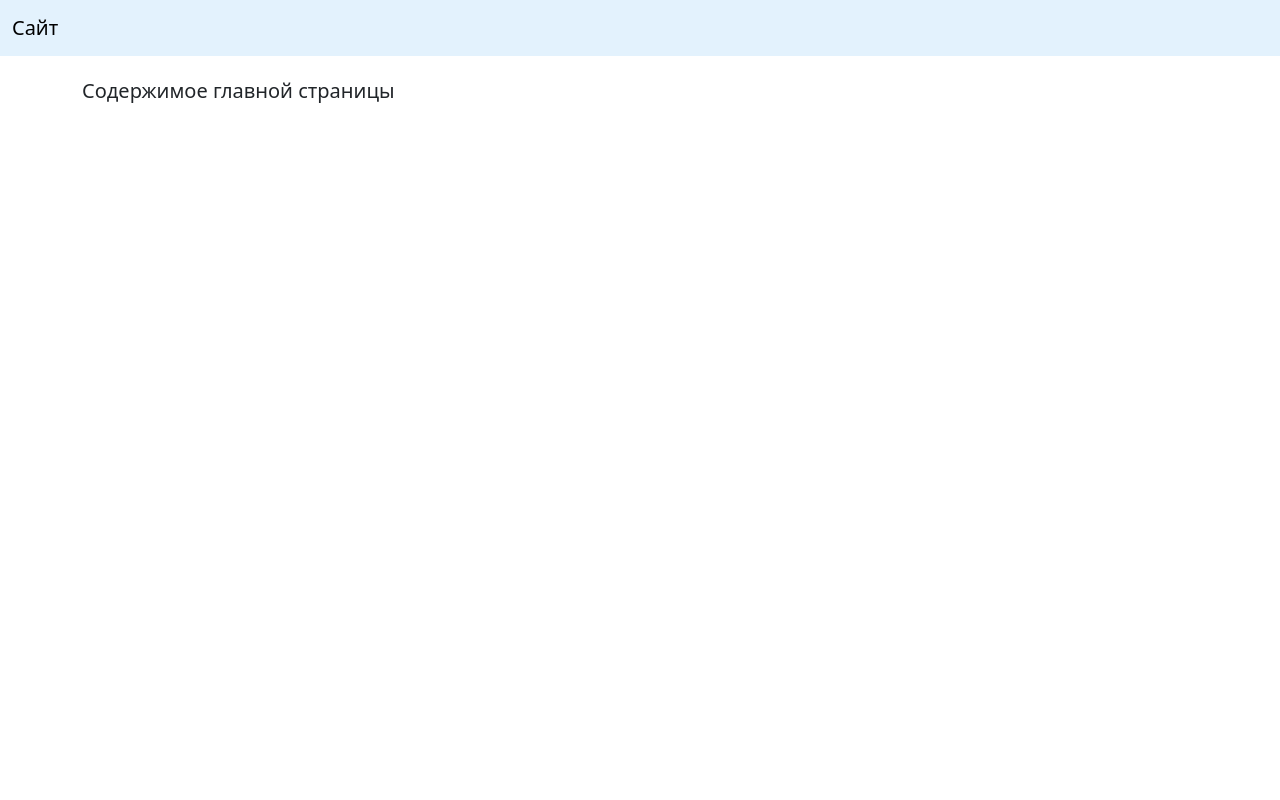
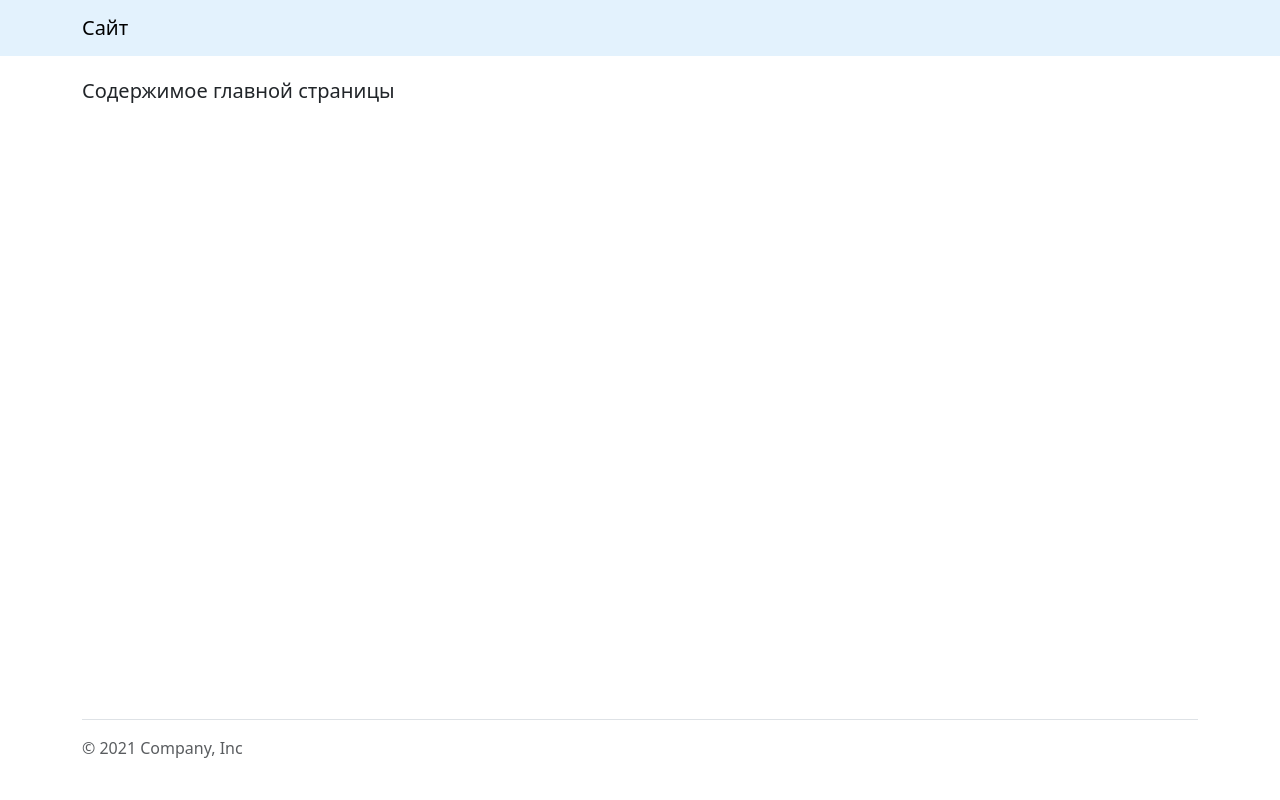
Before and after one commit to krylovilya/posting-ads, a Django app: page / in a window 1280 px wide. Run offline with Django 3.2, Linux system fonts and the light colour scheme; data that the repository does not hold is empty; some libraries are stand-ins or nearby versions.

Commit message:
Add blocks in templates

```diff
--- a/config/settings.py
+++ b/config/settings.py
@@ -118,5 +118,5 @@ DEFAULT_AUTO_FIELD = 'django.db.models.BigAutoField'
 CONSTANCE_BACKEND = 'constance.backends.memory.MemoryBackend'
 
 CONSTANCE_CONFIG = {
-    'MAINTENANCE_MODE': (True, str),
+    'MAINTENANCE_MODE': (False, str),
 }
--- a/templates/main/base.html
+++ b/templates/main/base.html
@@ -17,27 +17,7 @@
 
 <body>
 
-<nav class="navbar navbar-expand-lg navbar-light" style="background-color: #e3f2fd;">
-    <div class="container-fluid">
-        <a class="navbar-brand" href="/">Сайт</a>
-        <button class="navbar-toggler" type="button" data-bs-toggle="collapse" data-bs-target="#navbarSupportedContent"
-                aria-controls="navbarSupportedContent" aria-expanded="false" aria-label="Toggle navigation">
-            <span class="navbar-toggler-icon"></span>
-        </button>
-        <div class="collapse navbar-collapse" id="navbarSupportedContent">
-            <ul class="navbar-nav me-auto mb-2 mb-lg-0">
-                {% for page in flatpages %}
-                    <li class="nav-item"><a class="nav-link active" aria-current="page"
-                                            href="{{ page.url }}">{{ page.title }}</a></li>
-                {% endfor %}
-                {% if user.is_authenticated %}
-                    <li class="nav-item"><a class="nav-link active" aria-current="page"
-                                            href="#">Привет, {{ user }}!</a></li>
-                {% endif %}
-            </ul>
-        </div>
-    </div>
-</nav>
+{% include "main/includes/header.html" %}
 
 <div class="container" style="padding-top: 20px">
     {% block content %}
@@ -46,4 +26,7 @@
 
     {% endblock %}
 </div>
+
+{% include "main/includes/footer.html" %}
+
 </body>
--- /dev/null
+++ b/templates/main/includes/footer.html
@@ -0,0 +1,7 @@
+<div class="container fixed-bottom">
+    <footer class="d-flex flex-wrap justify-content-between align-items-center py-3 my-4 border-top">
+        <div class="col-md-4 d-flex align-items-center">
+            <span class="text-muted">© {% now "Y" %} Company, Inc</span>
+        </div>
+    </footer>
+</div>
--- /dev/null
+++ b/templates/main/includes/header.html
@@ -0,0 +1,21 @@
+<nav class="navbar navbar-expand-lg navbar-light" style="background-color: #e3f2fd;">
+    <div class="container">
+        <a class="navbar-brand" href="/">Сайт</a>
+        <button class="navbar-toggler" type="button" data-bs-toggle="collapse" data-bs-target="#navbarSupportedContent"
+                aria-controls="navbarSupportedContent" aria-expanded="false" aria-label="Toggle navigation">
+            <span class="navbar-toggler-icon"></span>
+        </button>
+        <div class="collapse navbar-collapse" id="navbarSupportedContent">
+            <ul class="navbar-nav me-auto mb-2 mb-lg-0">
+                {% for page in flatpages %}
+                    <li class="nav-item"><a class="nav-link active" aria-current="page"
+                                            href="{{ page.url }}">{{ page.title }}</a></li>
+                {% endfor %}
+                {% if user.is_authenticated %}
+                    <li class="nav-item"><a class="nav-link active" aria-current="page"
+                                            href="#">Привет, {{ user }}!</a></li>
+                {% endif %}
+            </ul>
+        </div>
+    </div>
+</nav>
```
